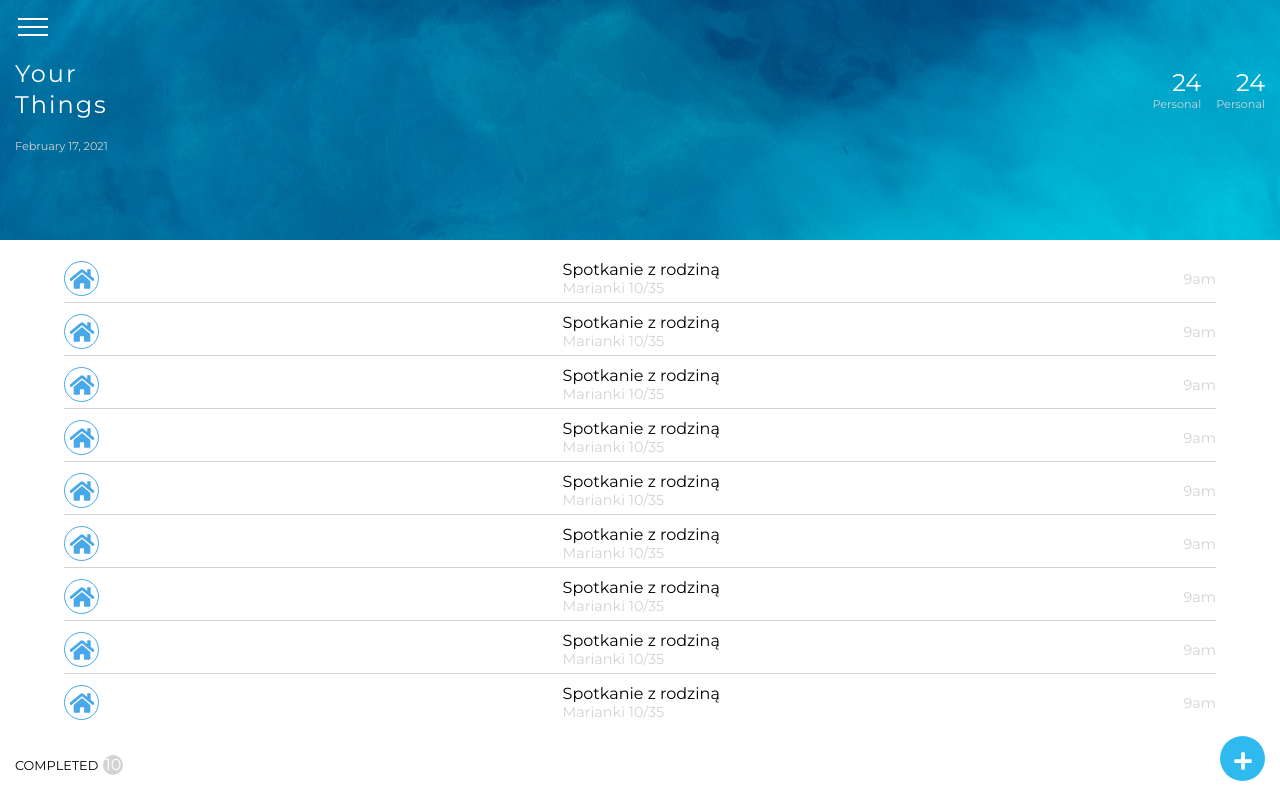
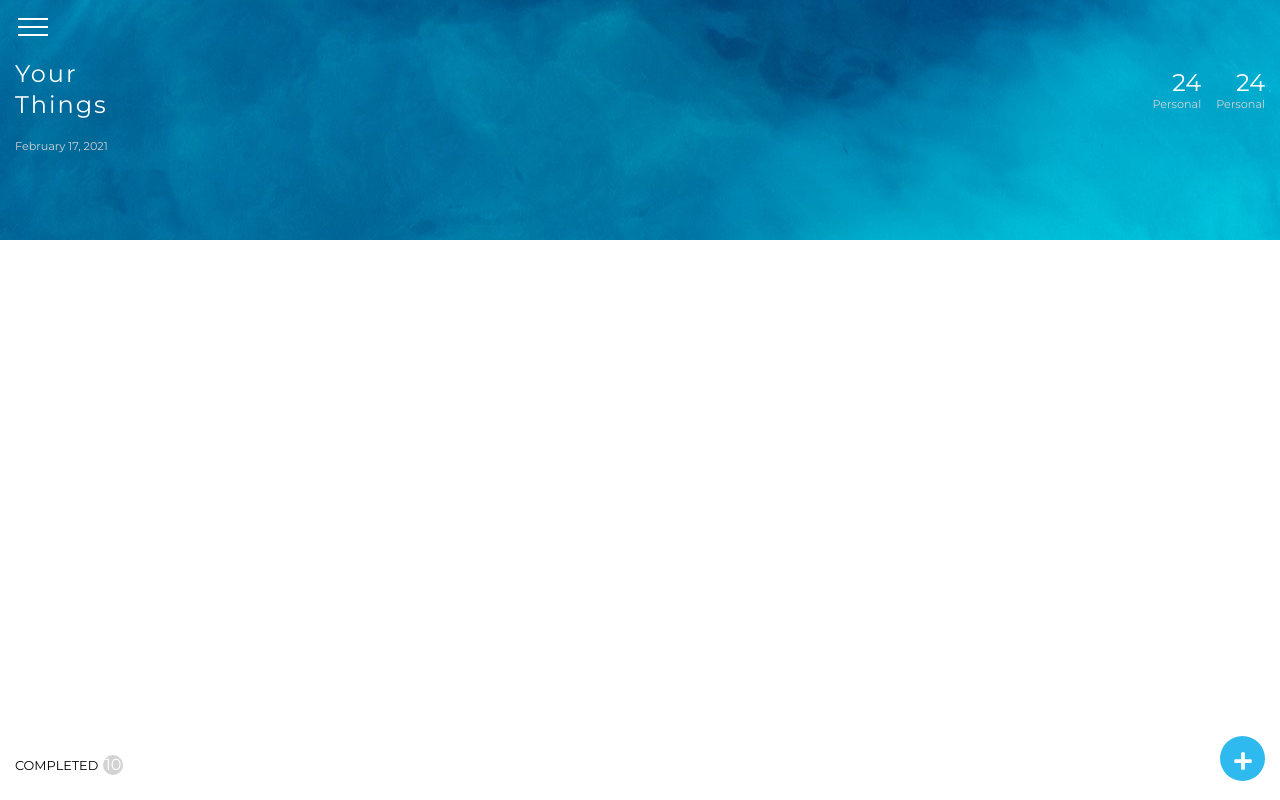
Before and after one commit to Kloosk/ToDo, a React (Create React App) app: page /#/ in a window 1280 px wide. Built offline with nearby package versions, Linux system fonts and the light colour scheme.

Commit message:
Added Localstorage

```diff
--- a/src/App.js
+++ b/src/App.js
@@ -4,6 +4,8 @@ import {createGlobalStyle} from "styled-components";
 import {ThemeProvider} from "styled-components";
 import Add from "./containers/add";
 import Dashboard from "./containers/dashboard";
+import {Provider} from "react-redux";
+import store from "./redux/store";
 
 const theme = {
     btnBg: "#2EBAEE",
@@ -24,6 +26,7 @@ function App() {
   return (
       <>
         <GlobalStyle/>
+          <Provider store={store}>
             <ThemeProvider theme={theme}>
                 <Router>
                     <Switch>
@@ -36,6 +39,7 @@ function App() {
                     </Switch>
                 </Router>
             </ThemeProvider>
+          </Provider>
       </>
     );
 }
--- a/src/components/form/index.js
+++ b/src/components/form/index.js
@@ -1,16 +1,30 @@
 import React from 'react';
+import { useHistory } from "react-router-dom";
 import {useForm} from "react-hook-form";
 import {FormStyle,Error} from "./style";
 import Submit from "../../shared/submit";
 import InputText from "../../shared/input";
+import Select from "../../shared/select";
 
 const Form = () => {
+    const history = useHistory();
     const { register, handleSubmit, errors } = useForm();
     const onSubmit = data =>{
-        console.log(data);
+        const things = localStorage.getItem("things");
+        if (things !== null) {
+            const arr = JSON.parse(things);
+            arr.push(data);
+            localStorage.setItem("things", JSON.stringify(arr));
+        }else{
+            const arr = [];
+            arr.push(data);
+            localStorage.setItem("things", JSON.stringify(arr));
+        }
+        history.push("/");
     };
     return (
         <FormStyle onSubmit={handleSubmit(onSubmit)}>
+            <Select name="type" options={{business:"Business",personal:"Personal"}} ref={register}/>
             <InputText txt="Name" name="name" ref={register({required: true,maxLength:20,minLength: 3})}/>
             {errors.name && errors.name.type === "required" && <Error role="alert">This field is required</Error>}
             {errors.name && errors.name.type === "minLength" && <Error role="alert">Min length 3</Error>}
--- a/src/components/item/index.js
+++ b/src/components/item/index.js
@@ -1,19 +1,17 @@
 import React from 'react';
 import {Container,Done, H1, P, Time,Svg} from "./style";
 
-const Item = () => {
+const Item = ({type,name,place,time}) => {
     return (
         <Container>
             <Done>
                 <Svg aria-hidden="true" focusable="false" data-prefix="fas" data-icon="home" className="svg-inline--fa fa-home fa-w-18" role="img" xmlns="http://www.w3.org/2000/svg" viewBox="0 0 576 512"><path fill="currentColor" d="M280.37 148.26L96 300.11V464a16 16 0 0 0 16 16l112.06-.29a16 16 0 0 0 15.92-16V368a16 16 0 0 1 16-16h64a16 16 0 0 1 16 16v95.64a16 16 0 0 0 16 16.05L464 480a16 16 0 0 0 16-16V300L295.67 148.26a12.19 12.19 0 0 0-15.3 0zM571.6 251.47L488 182.56V44.05a12 12 0 0 0-12-12h-56a12 12 0 0 0-12 12v72.61L318.47 43a48 48 0 0 0-61 0L4.34 251.47a12 12 0 0 0-1.6 16.9l25.5 31A12 12 0 0 0 45.15 301l235.22-193.74a12.19 12.19 0 0 1 15.3 0L530.9 301a12 12 0 0 0 16.9-1.6l25.5-31a12 12 0 0 0-1.7-16.93z"></path></Svg>
             </Done>
             <div>
-                <H1>Spotkanie z rodziną</H1>
-                <P>Marianki 10/35</P>
+                <H1>{name}</H1>
+                <P>{place}</P>
             </div>
-            <Time>
-                9am
-            </Time>
+            <Time>{time}</Time>
         </Container>
     );
 };
--- a/src/components/items/index.js
+++ b/src/components/items/index.js
@@ -1,20 +1,18 @@
-import React from 'react';
+import React,{useState,useEffect} from 'react';
 import {Container} from "./style";
 import Item from "../item";
 
 const Items = () => {
+    const [things,setThings] = useState([]);
+    useEffect(() => {
+        const localThings = localStorage.getItem("things");
+        if (localThings !== null) {
+            setThings(JSON.parse(localThings));
+        }
+    },[]);
     return (
         <Container>
-            <Item/>
-            <Item/>
-            <Item/>
-            <Item/>
-            <Item/>
-            <Item/>
-            <Item/>
-            <Item/>
-            <Item/>
-
+            {things.map(({type,name,place,time},id) => <Item key={id} type={type} name={name} place={place} time={time}/>)}
         </Container>
     );
 };
--- a/src/redux/store.js
+++ b/src/redux/store.js
@@ -1,11 +1,11 @@
-import {createStore,applyMiddleware} from 'redux'
-import ReduxThunk from "redux-thunk";
+import {createStore} from 'redux'
 import {combineReducers} from 'redux';
+import thingReducer from "./thing/ThingReducer";
 
 const rootReducer = combineReducers({
-
+    things: thingReducer
 });
 
-const store = createStore(rootReducer,applyMiddleware(ReduxThunk));
+const store = createStore(rootReducer);
 
 export default store
--- /dev/null
+++ b/src/redux/thing/ThingReducer.js
@@ -0,0 +1,18 @@
+import {ADD_THING} from "./ThingTypes";
+
+const initialState = {
+    things: []
+};
+
+const thingReducer = (state=initialState,action) => {
+    switch (action.type) {
+        case ADD_THING:{
+            return{
+                things: [...state,action.payload]
+            }
+        }
+        default: return state
+    }
+};
+
+export default thingReducer;
--- /dev/null
+++ b/src/redux/thing/ThingTypes.js
@@ -0,0 +1 @@
+export const ADD_THING = 'ADD_THING';
--- /dev/null
+++ b/src/shared/select/index.js
@@ -0,0 +1,15 @@
+import React from 'react';
+import {InputSelect,Option} from "./style";
+
+const Select = React.forwardRef(({name,options},ref) => {
+    return (
+        <InputSelect name={name} ref={ref}>
+            {Object.entries(options).map(([key,value]) => {
+                return <Option key={key} value={key}>{value}</Option>
+            })}
+
+        </InputSelect>
+    )
+});
+
+export default Select;
--- /dev/null
+++ b/src/shared/select/style.js
@@ -0,0 +1,16 @@
+import styled from "styled-components";
+
+export const InputSelect = styled.select`
+  width: 100%;
+  background: transparent;
+  color: #ffffff;
+  padding: 10px 10px;
+  margin-bottom: 20px;
+  border: none;
+  text-align: center;
+  border-bottom: 1px solid #D3D3D3;
+  outline: none;
+`;
+export const Option = styled.option`
+  background-color: #46529D;
+`;
```
Also changed, not shown: src/redux/thing/ThingActions.js (added, +8 -0 lines). Lines whose indentation alone changed are shown as unchanged.
